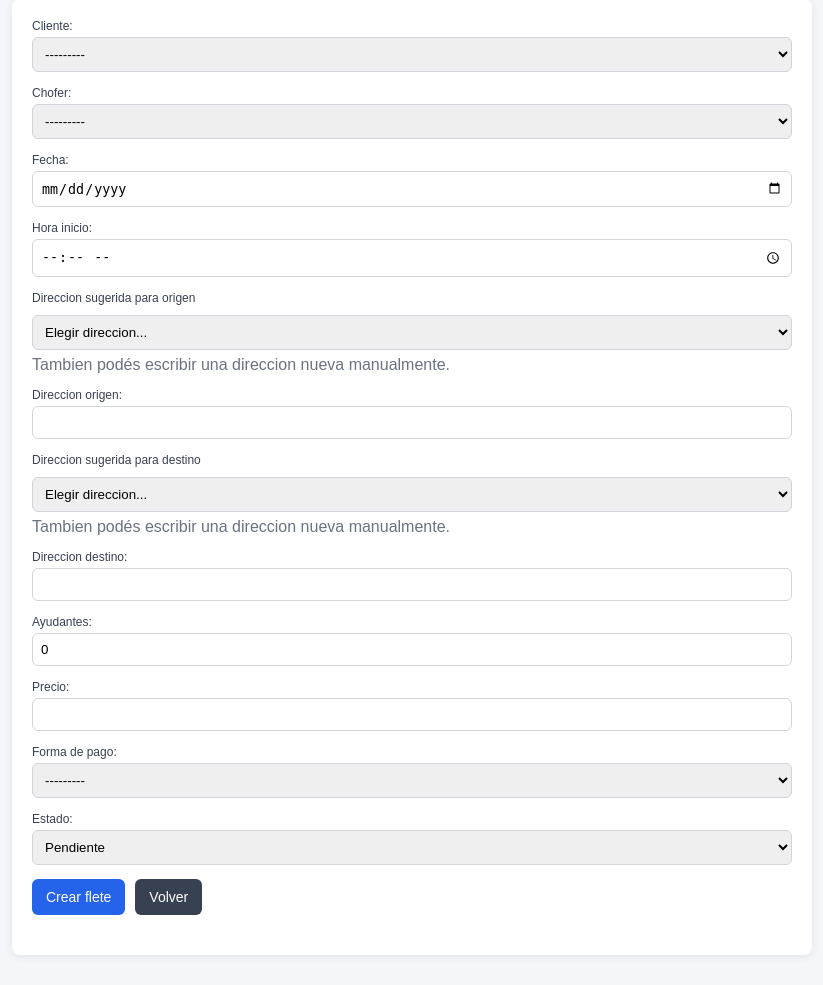
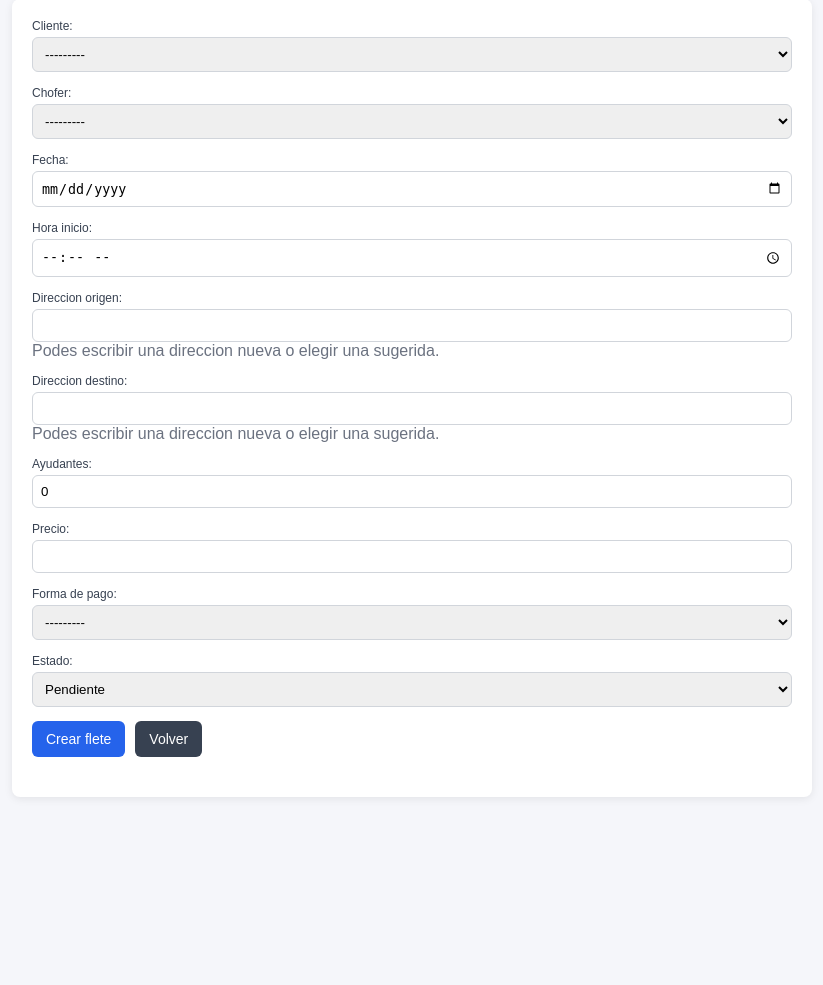
Before and after one commit to herreragustin/sistema-fletes, a Django app: page /fletes/nuevo/ in a window 1280 px wide. Shown: the part 145-1130 px from the top of the page, without its empty margins (18-841 px from the left). After the commit the page ends 902 px from the top, so only its background shows below. Run offline with Django 5.2, Linux system fonts and the light colour scheme; data that the repository does not hold is empty.

Commit message:
Simplifico sugerencias de direcciones en fletes

```diff
--- a/core/forms.py
+++ b/core/forms.py
@@ -56,6 +56,8 @@ class FleteForm(forms.ModelForm):
 
         self.fields["cliente"].queryset = cliente_qs.order_by("nombre")
         self.fields["chofer"].queryset = chofer_qs.order_by("nombre")
+        self.fields["direccion_origen"].widget.attrs["list"] = "direcciones_cliente"
+        self.fields["direccion_destino"].widget.attrs["list"] = "direcciones_cliente"
 
     class Meta:
         model = Flete
--- a/core/templates/core/base_panel.html
+++ b/core/templates/core/base_panel.html
@@ -85,13 +85,6 @@
 
         form.formulario-principal p {
             margin: 0 0 14px;
-        }
-
-        .direccion-sugerida {
-            margin: 0 0 14px;
-            display: flex;
-            flex-direction: column;
-            gap: 6px;
         }
 
         form.formulario-principal input,
--- a/core/templates/core/formulario_flete.html
+++ b/core/templates/core/formulario_flete.html
@@ -35,32 +35,20 @@
         {{ form.hora_inicio }}
         {% if form.hora_inicio.errors %}{{ form.hora_inicio.errors }}{% endif %}
     </p>
-
-    <div class="direccion-sugerida">
-        <label for="selector_origen">Direccion sugerida para origen</label>
-        <select id="selector_origen" data-target="id_direccion_origen">
-            <option value="">Elegir direccion...</option>
-        </select>
-        <span class="muted">Tambien podés escribir una direccion nueva manualmente.</span>
-    </div>
     <p>
         {{ form.direccion_origen.label_tag }}
         {{ form.direccion_origen }}
+        <span class="muted">Podes escribir una direccion nueva o elegir una sugerida.</span>
         {% if form.direccion_origen.errors %}{{ form.direccion_origen.errors }}{% endif %}
     </p>
-
-    <div class="direccion-sugerida">
-        <label for="selector_destino">Direccion sugerida para destino</label>
-        <select id="selector_destino" data-target="id_direccion_destino">
-            <option value="">Elegir direccion...</option>
-        </select>
-        <span class="muted">Tambien podés escribir una direccion nueva manualmente.</span>
-    </div>
     <p>
         {{ form.direccion_destino.label_tag }}
         {{ form.direccion_destino }}
+        <span class="muted">Podes escribir una direccion nueva o elegir una sugerida.</span>
         {% if form.direccion_destino.errors %}{{ form.direccion_destino.errors }}{% endif %}
     </p>
+
+    <datalist id="direcciones_cliente"></datalist>
 
     <p>
         {{ form.ayudantes.label_tag }}
@@ -92,44 +80,27 @@
 <script>
 (() => {
     const clienteSelect = document.getElementById("id_cliente");
-    const origenSelect = document.getElementById("selector_origen");
-    const destinoSelect = document.getElementById("selector_destino");
+    const origenInput = document.getElementById("id_direccion_origen");
+    const destinoInput = document.getElementById("id_direccion_destino");
+    const datalist = document.getElementById("direcciones_cliente");
     const baseDireccionesUrl = "{% url 'direcciones_cliente' 0 %}";
 
-    if (!clienteSelect || !origenSelect || !destinoSelect) {
+    if (!clienteSelect || !origenInput || !destinoInput || !datalist) {
         return;
     }
 
-    const llenarOpciones = (select, direcciones) => {
-        const placeholder = select === origenSelect ? "Elegir direccion..." : "Elegir direccion...";
-        const actual = select.value;
-        select.innerHTML = "";
-        const baseOption = document.createElement("option");
-        baseOption.value = "";
-        baseOption.textContent = placeholder;
-        select.appendChild(baseOption);
+    const llenarOpciones = (direcciones) => {
+        datalist.innerHTML = "";
 
         direcciones.forEach((direccion) => {
             const option = document.createElement("option");
             option.value = direccion;
-            option.textContent = direccion;
-            select.appendChild(option);
+            datalist.appendChild(option);
         });
-
-        select.value = actual;
-    };
-
-    const actualizarDireccion = (event) => {
-        const targetId = event.target.dataset.target;
-        const destinoInput = document.getElementById(targetId);
-        if (destinoInput && event.target.value) {
-            destinoInput.value = event.target.value;
-        }
     };
 
     const cargarDirecciones = async (clienteId) => {
-        llenarOpciones(origenSelect, []);
-        llenarOpciones(destinoSelect, []);
+        llenarOpciones([]);
 
         if (!clienteId) {
             return;
@@ -142,17 +113,13 @@
             }
             const data = await response.json();
             const direcciones = Array.isArray(data.direcciones) ? data.direcciones : [];
-            llenarOpciones(origenSelect, direcciones);
-            llenarOpciones(destinoSelect, direcciones);
+            llenarOpciones(direcciones);
         } catch (error) {
             console.error("No se pudieron cargar las direcciones del cliente.", error);
         }
     };
 
     clienteSelect.addEventListener("change", () => cargarDirecciones(clienteSelect.value));
-    origenSelect.addEventListener("change", actualizarDireccion);
-    destinoSelect.addEventListener("change", actualizarDireccion);
-
     cargarDirecciones(clienteSelect.value);
 })();
 </script>
```
